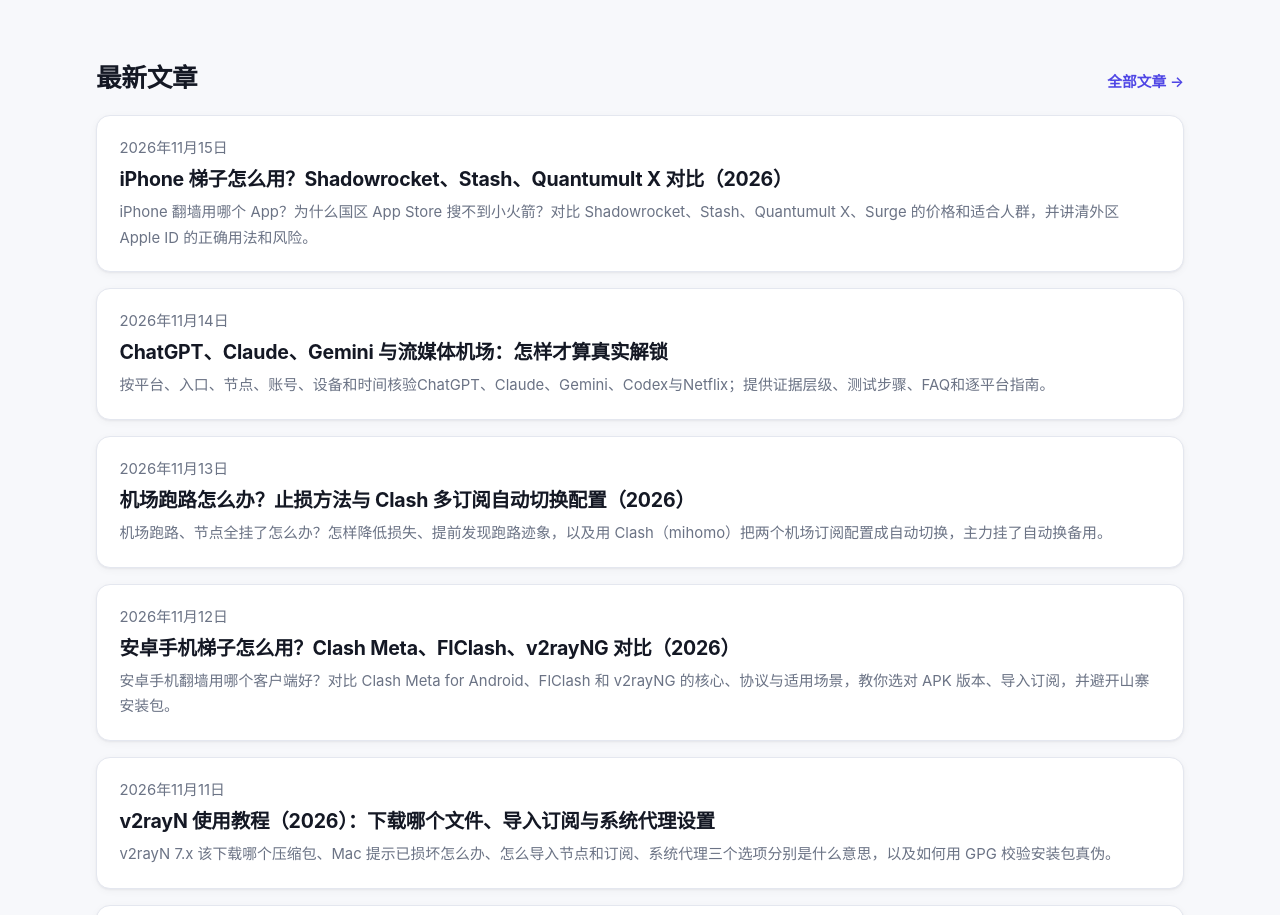
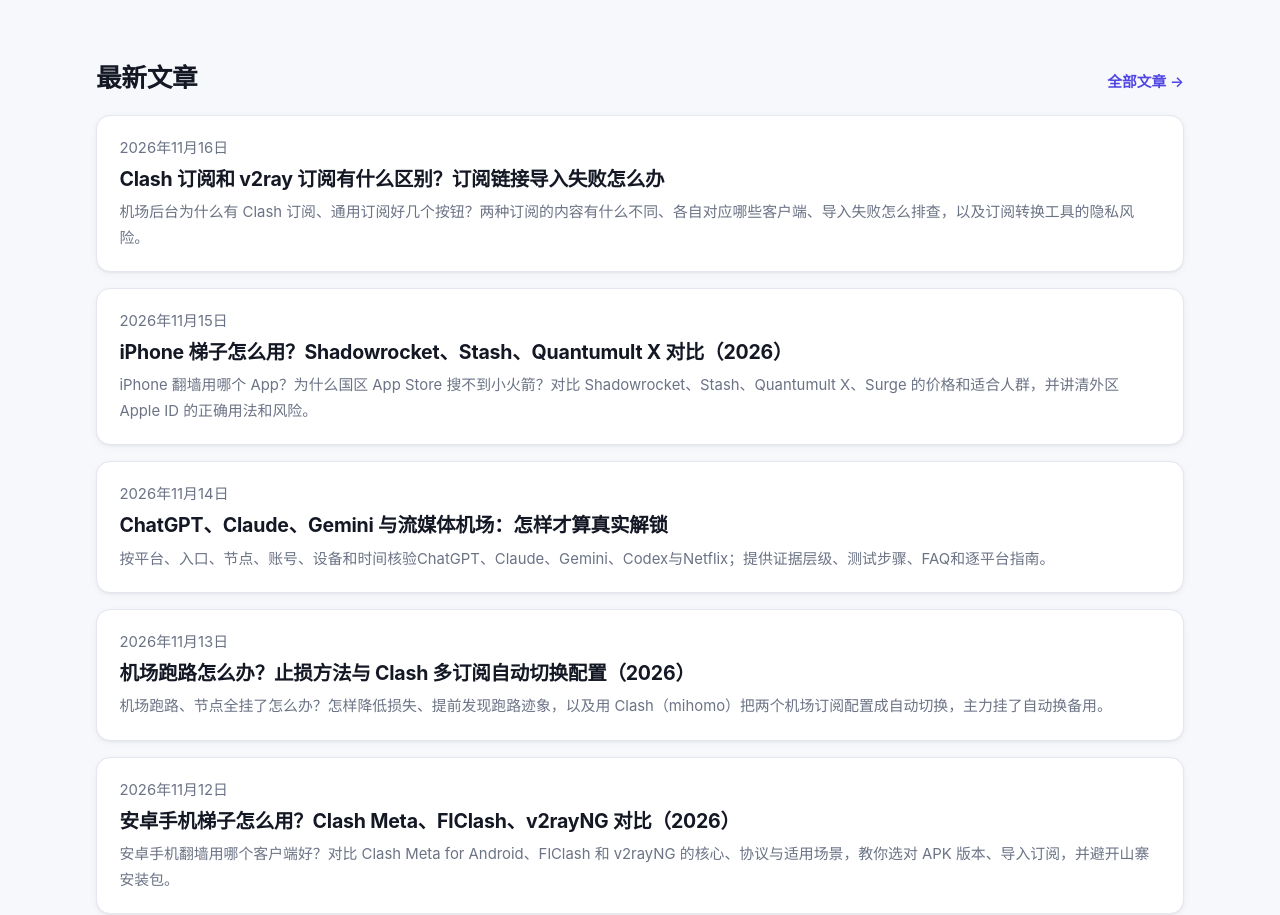
Before and after one commit to haorenyishengpinganana/tizi-vpn-guide, an Astro site: page /tizi-vpn-guide/ in a window 1280 px wide. Shown: the part 1400-2315 px from the top of the page. Built offline with nearby package versions, Linux system fonts and the light colour scheme; Astro itself is replaced by a stand-in of ours; some packages are replaced by stand-ins of ours.

Commit message:
publish: 2026-11-16

```diff
--- a/queue/008-clash-vs-v2ray-subscription.md
+++ b/src/content/posts/zh/clash-vs-v2ray-subscription.md
@@ -15,6 +15,7 @@ sources:
     url: https://github.com/2dust/v2rayN/wiki/Description-of-subscription
   - title: 'subconverter（订阅转换工具）'
     url: https://github.com/tindy2013/subconverter
+pubDate: 2026-11-16
 ---
 
 买了机场之后，后台往往有好几个"复制订阅"按钮：**Clash 订阅**、**通用订阅**、**v2ray 订阅**、**Shadowrocket 订阅**……很多人随便复制一个，结果客户端提示"导入失败"或"配置格式错误"。
```
